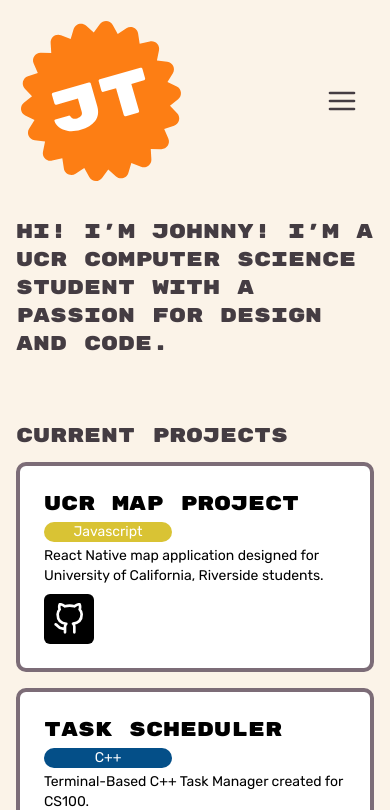
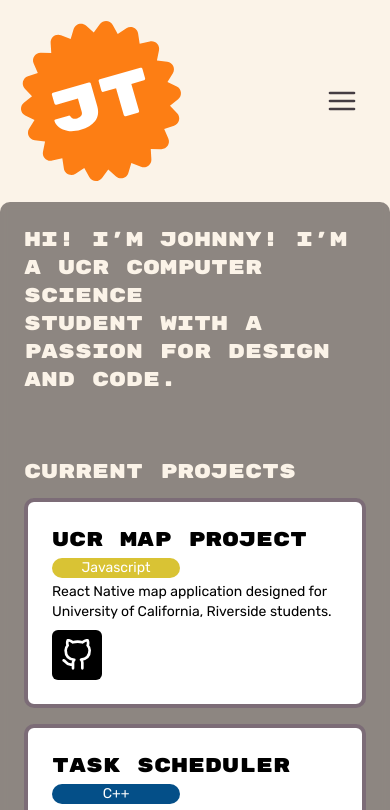
Before and after one commit to Drabblesaur/jt_site_v2, a Next.js app: page / in a window 390 px wide. Shown: the top 810 px of the page. Built offline with nearby package versions, Linux system fonts and the light colour scheme.

Commit message:
Renders Basic Background

```diff
--- a/package.json
+++ b/package.json
@@ -9,6 +9,8 @@
     "lint": "next lint"
   },
   "dependencies": {
+    "@splinetool/react-spline": "^2.2.6",
+    "@splinetool/runtime": "^0.9.304",
     "@types/node": "18.14.2",
     "@types/react": "18.0.28",
     "@types/react-dom": "18.0.11",
--- a/src/pages/_app.tsx
+++ b/src/pages/_app.tsx
@@ -1,18 +1,22 @@
-import Navbar from 'components/navbar';
-import Footer from 'components/footer';
-import '@/styles/globals.css'
-import type { AppProps } from 'next/app'
+import Navbar from "components/navbar";
+import Footer from "components/footer";
+import "@/styles/globals.css";
+import type { AppProps } from "next/app";
+import Spline from "@splinetool/react-spline";
 
 export default function App({ Component, pageProps }: AppProps) {
   return (
-  <>
-  <div className='flex flex-col h-screen justify-between '>
-    <Navbar/>
-    <div className='h-full'>
-      <Component {...pageProps} />
-    </div>
-    <Footer/>
-  </div>
-  </>
+    <>
+      <div className="flex flex-col h-screen justify-between ">
+        <Navbar />
+        <div className="h-full">
+          <Component {...pageProps} />
+        </div>
+        <div className="absolute hidden md:inline w-full h-full -z-10">
+          <Spline scene="https://prod.spline.design/Ge2RQYn36QFFnm3d/scene.splinecode" />
+        </div>
+        <Footer />
+      </div>
+    </>
   );
 }
--- a/src/pages/_document.tsx
+++ b/src/pages/_document.tsx
@@ -1,18 +1,19 @@
-import { Html, Head, Main, NextScript } from 'next/document'
+import { Html, Head, Main, NextScript } from "next/document";
 
 export default function Document() {
   return (
     <Html lang="en">
       <Head />
-      <link rel="preconnect" href="https://fonts.googleapis.com"/>
+      <link rel="preconnect" href="https://fonts.googleapis.com" />
+      <link rel="preconnect" href="https://fonts.gstatic.com" />
       <link
-      rel="preconnect"
-      href="https://fonts.gstatic.com"/>
-      <link href="https://fonts.googleapis.com/css2?family=Rubik+Mono+One&family=Rubik:wght@400;600&display=swap" rel="stylesheet"></link>
-      <body className='bg-cream dark:bg-cocoa md:bg-idx bg-no-repeat bg-right-bottom'>
+        href="https://fonts.googleapis.com/css2?family=Rubik+Mono+One&family=Rubik:wght@400;600&display=swap"
+        rel="stylesheet"
+      ></link>
+      <body className="bg-cream dark:bg-cocoa">
         <Main />
         <NextScript />
       </body>
     </Html>
-  )
+  );
 }
--- a/src/pages/about.tsx
+++ b/src/pages/about.tsx
@@ -3,11 +3,11 @@ import AboutHeader from "components/svg/about_header";
 import JTLogo from "components/svg/jt_logo";
 export default function About() {
   return (
-    <div className="container mx-auto">
+    <div className="container mx-auto backdrop-blur-sm  p-6 rounded-[10px] bg-cocoa-dark/50">
       <div className="grid place-content-center ">
         <AboutHeader />
       </div>
-      <div className="grid place-content-center mt-2 px-4">
+      <div className="grid place-content-center mt-2 px-4 ">
         <section className="text-clip lg:w-[900px]">
           <p className="text-xl text-cocoa-dark dark:text-cream">
             HI! I&apos;m Johnny! I&apos;m a student at the University of
--- a/src/pages/index.tsx
+++ b/src/pages/index.tsx
@@ -2,14 +2,14 @@ import Head from "next/head";
 import Image from "next/image";
 import { Inter } from "next/font/google";
 import styles from "@/styles/Home.module.css";
-
 import Card from "components/card";
+import Spline from "@splinetool/react-spline";
 
 const inter = Inter({ subsets: ["latin"] });
 
 export default function Home() {
   return (
-    <div>
+    <div className="flex flex-col h-full lg:flex-row justify-center">
       <Head>
         <title>Home</title>
         <meta name="description" content="Generated by create next app" />
@@ -19,11 +19,14 @@ export default function Home() {
         />
         <link rel="icon" href="/favicon.ico" />
       </Head>
-      <div className="grid place-content-center font-rubik-MonoOne text-cocoa dark:text-cream p-4">
-        <section className=" lg:w-[1000px] mb-16 text-xl">
+      <div
+        className="grid place-content-top font-rubik-MonoOne text-cream w-fit h-fit backdrop-blur-sm  p-6 rounded-[10px]
+      bg-cocoa-dark/50"
+      >
+        <section className=" mb-16 text-xl">
           <p>
-            HI! I&apos;m Johnny! I&apos;m a UCR Computer Science<br></br>Student
-            with a passion for Design and Code.
+            HI! I&apos;m Johnny! I&apos;m a UCR Computer Science<br></br>
+            Student with a passion for Design and Code.
           </p>
         </section>
         <div className="mb-16 text-xl flex flex-col">
```
Also changed, not shown: 1 other file (tests, documents, lock files or other folders).
